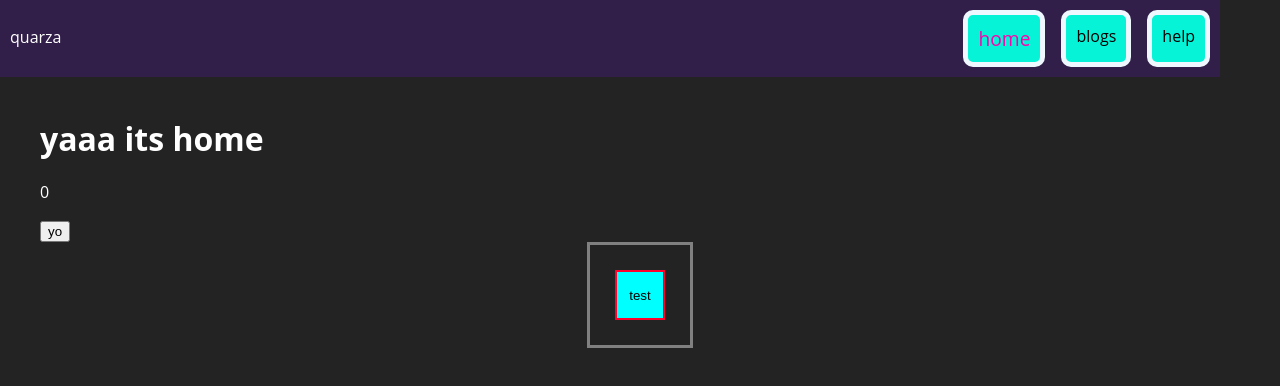
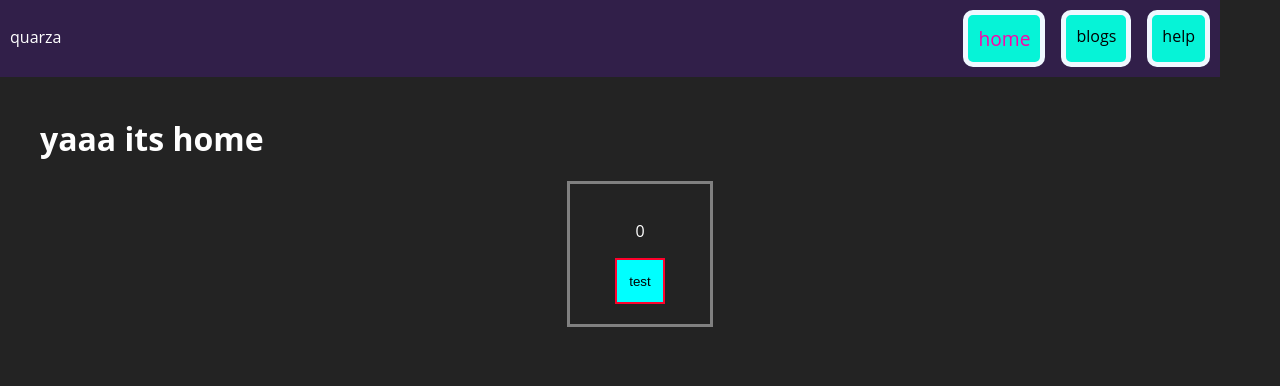
Before and after one commit to quarzasiphix/learning-react, a React (Vite) app: page / in a window 1280 px wide. Shown: the top 386 px of the page. Built offline with nearby package versions, Linux system fonts and the light colour scheme.

Commit message:
practicing flexbox

```diff
--- a/src/index.css
+++ b/src/index.css
@@ -87,12 +87,14 @@ main {
 }
 
 .fafo {
+  flex-direction: column;
   display: flex;
   border: 3px solid gray;
   align-items: center;
   justify-content: center;
   width: 100px;
   height: 100px;
+  padding: 20px;
 }
 
 .fafo button {
--- a/src/pages/Home.tsx
+++ b/src/pages/Home.tsx
@@ -6,11 +6,10 @@ const HomePage = () => {
     return (
         <div className='home'>
             <h1> yaaa its home</h1>
-            <p> {count} </p>
-            <button onClick={() => { setCount(count+ + 1) }}> yo</button>
             <div className='fafosec'>
                 <div className='fafo'>
-                    <button> test </button>
+                <p> {count} </p>
+                    <button onClick={() => { setCount(count+ + 1) }}> test </button>
                 </div>
             </div>
         </div>
```
